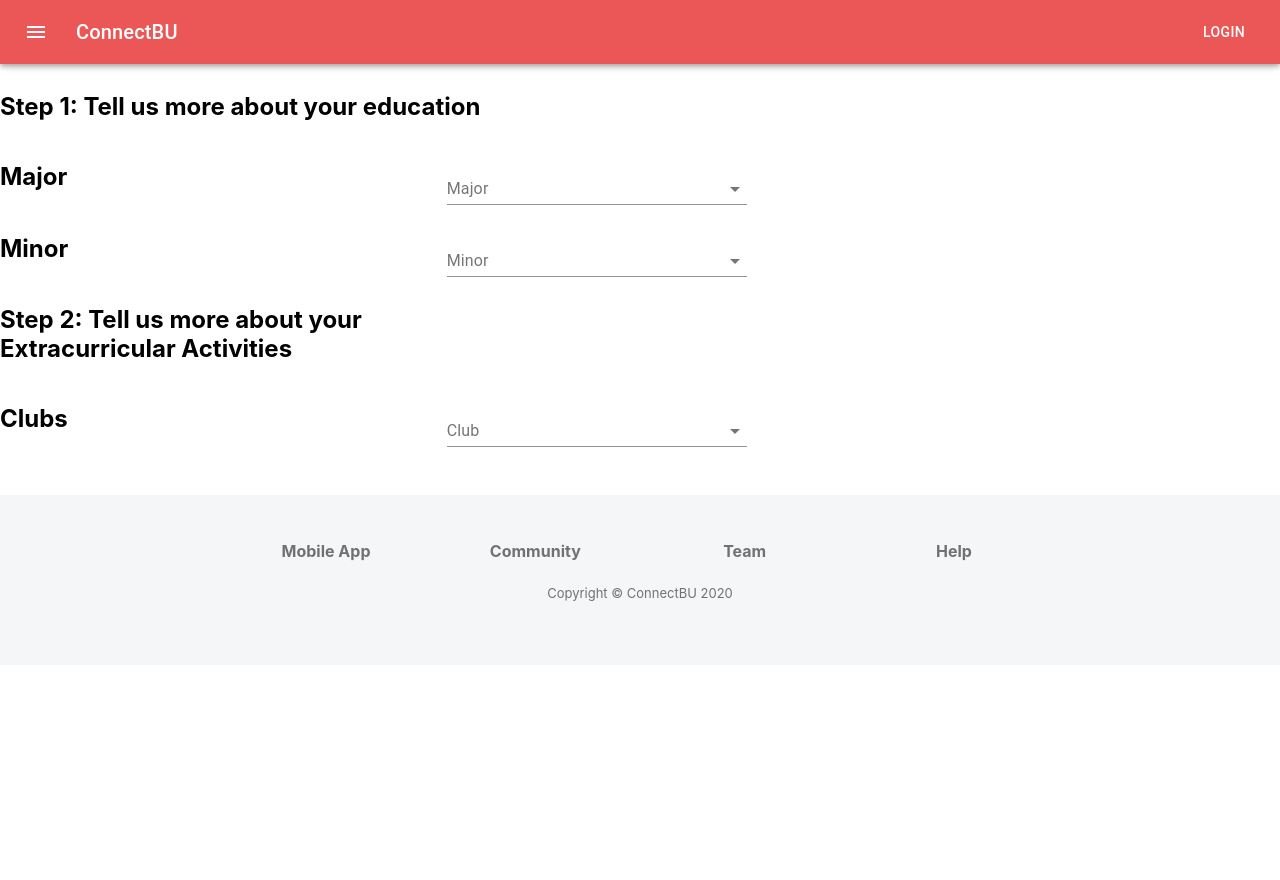
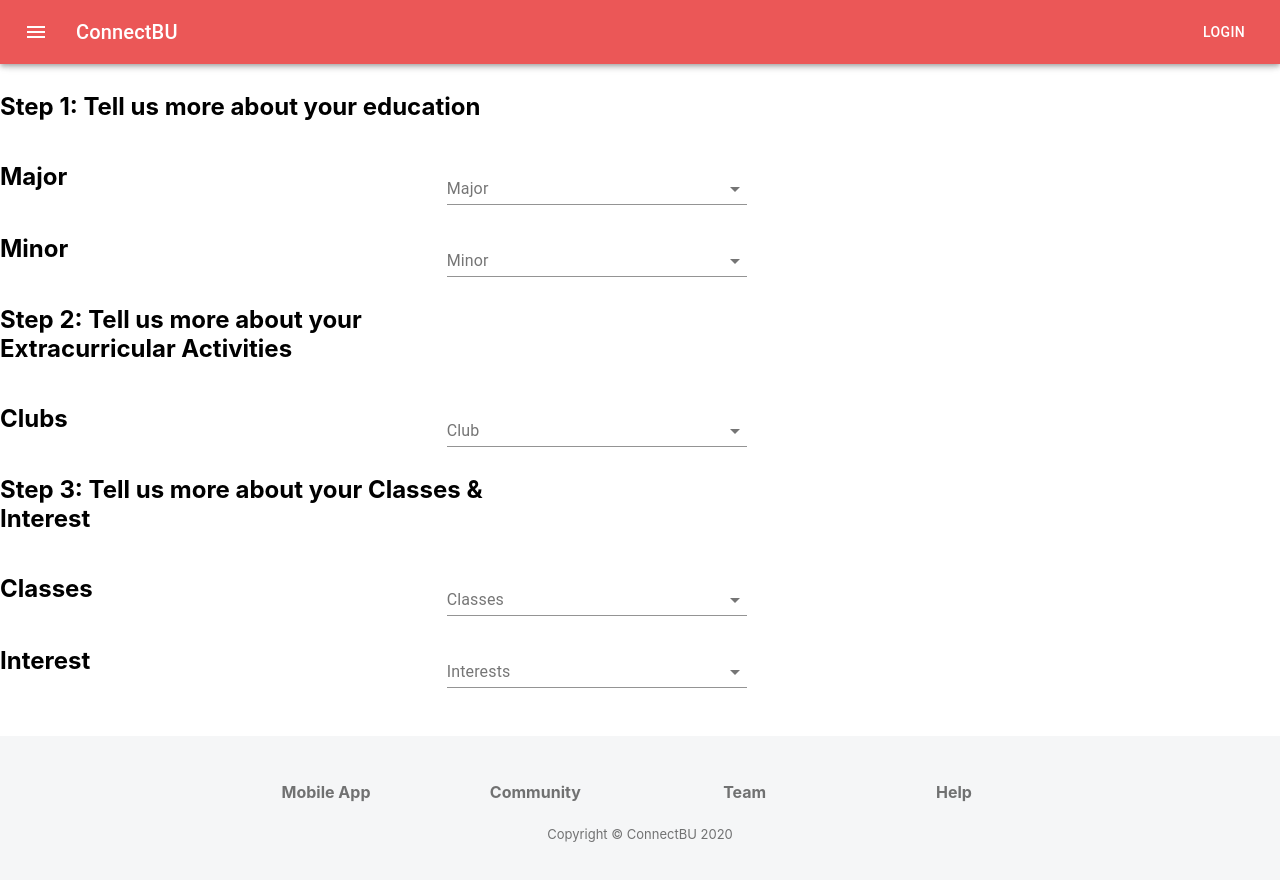
Before and after one commit to bchan/ConnectBU, a React (Create React App) app in the folder frontend/: page /signup in a window 1280 px wide. Shown: the top 880 px of the page. Before the commit the page ends 800 px from the top, so only its background shows below. Built offline with nearby package versions, Linux system fonts and the light colour scheme.

Commit message:
Update Signup.js
I added some classes and inerests. I also added some newdropdown buttons

```diff
--- a/frontend/src/components/Signup.js
+++ b/frontend/src/components/Signup.js
@@ -65,6 +65,20 @@
         getOptionLabel: (option) => option.title,
       };
       const flatClubs = {
+        options: club.map((option) => option.title),
+      };
+      const Interests = {
+        options: Interest,
+        getOptionLabel: (option) => option.title,
+      };
+      const flatInterests = {
+        options: club.map((option) => option.title),
+      };
+      const Closses = {
+        options: closses,
+        getOptionLabel: (option) => option.title,
+      };
+      const flatClosses = {
         options: club.map((option) => option.title),
       };
     return (
@@ -164,6 +178,63 @@
                 />
 
             </Grid>
+
+            <Grid item xs={10} sm={5}>
+                    <div className={classes.paper}>
+
+                     <h2>Step 3: Tell us more about your Classes & Interest</h2>
+
+                     </div>
+            </Grid>
+
+            <Grid item xs={12} sm={7}
+                 container
+                direction="row"
+                justify="space-between"
+                 alignItems="center">
+                <Grid item xs={10} sm={5}>
+                    <div className={classes.paper}>
+
+                     <h2>Classes</h2>
+
+                     </div>
+                </Grid>
+                <Autocomplete
+                     {...Closses}
+                     id="Classes"
+                    style={{ width: 300 }}
+                    debug
+                    renderInput={(params) => <TextField {...params} label="Classes" margin="normal" />}
+
+                />
+
+            </Grid>
+
+            <Grid item xs={12} sm={7}
+                 container
+                direction="row"
+                justify="space-between"
+                 alignItems="center">
+                <Grid item xs={10} sm={5}>
+                    <div className={classes.paper}>
+
+                     <h2>Interest</h2>
+
+                     </div>
+                </Grid>
+                <Autocomplete
+                     {...Interests}
+                     id="Interests"
+                    style={{ width: 300 }}
+                    debug
+                    renderInput={(params) => <TextField {...params} label="Interests" margin="normal" />}
+
+                />
+
+            </Grid>
+
+
+
 
 
 
@@ -903,31 +974,26 @@
     { title: 'Zen Mindfulness Community'},
 ];
 
+const Interest = [
+    { title: 'Swimming'},
+    { title: 'Football'},
+    { title: 'Soccer'},
+    { title: 'Walking'},
+    { title: 'Running'},
+    { title: 'Watching Movies'},
+    { title: 'Watching TV shows'},
+    { title: 'Basketball'},
+    { title: 'Baseball'},
+];
+
+const closses = [
+    { title: 'EC 103'},
+    { title: 'EC 327'},
+    { title: 'EC 330'},
+    { title: 'EC 311'},
+    { title: 'EC 500'},
+    { title: 'EC 413'},
+    { title: 'EC 447'},
 
 
-/*
-<Grid item xs={10} sm={50}>
-          <div className={classes.paper}>
-            <h2>Age</h2>
-
-          </div>
-            </Grid>
-
-<FormControl className={classes.formControl}>
-
-<InputLabel id="major">Major</InputLabel>
-
-<Select
-  labelId="major"
-  id="major"
-  value={Major}
-  onChange={handleChange}
-
->
-  <MenuItem value={"Electrical Engineering"}>Electrical Engineering</MenuItem>
-  <MenuItem value={"Mechanical Engineering"}>Mechanical Engineering</MenuItem>
-  <MenuItem value={"Computer Engineering"}>Computer Engineering</MenuItem>
-
-</Select>
-</FormControl>
-*/
+];
```
